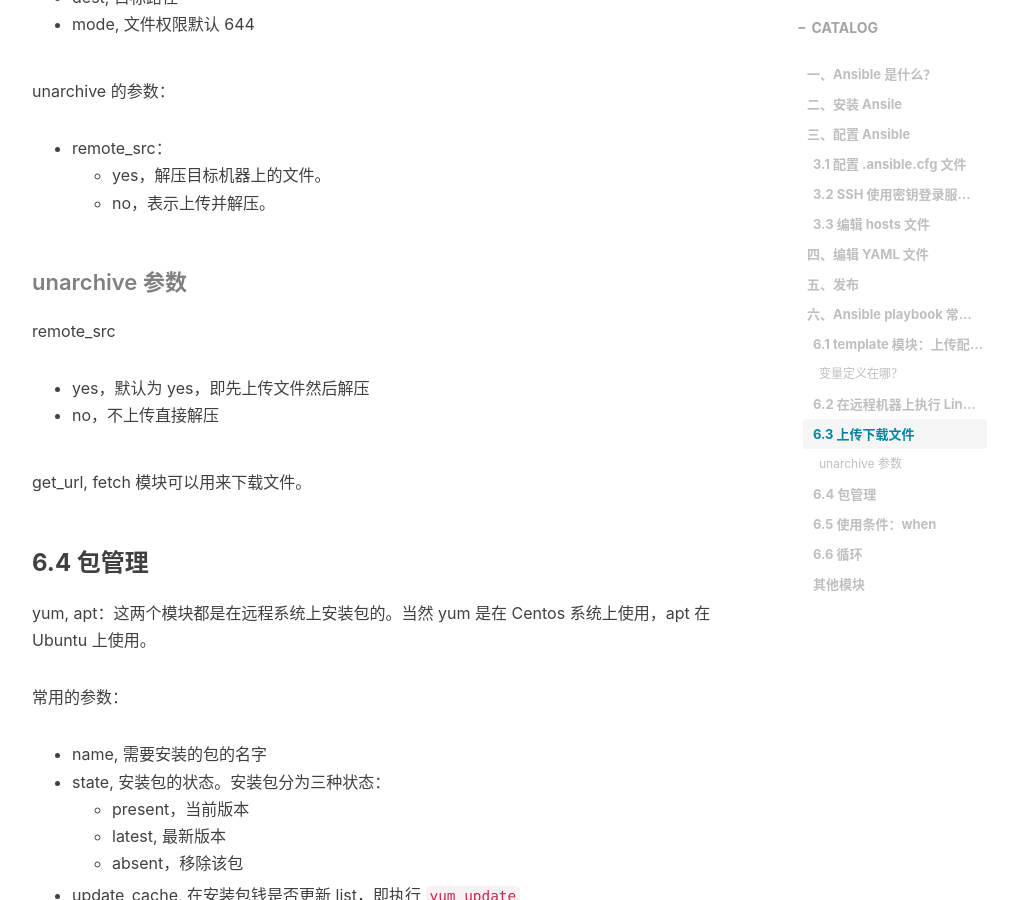
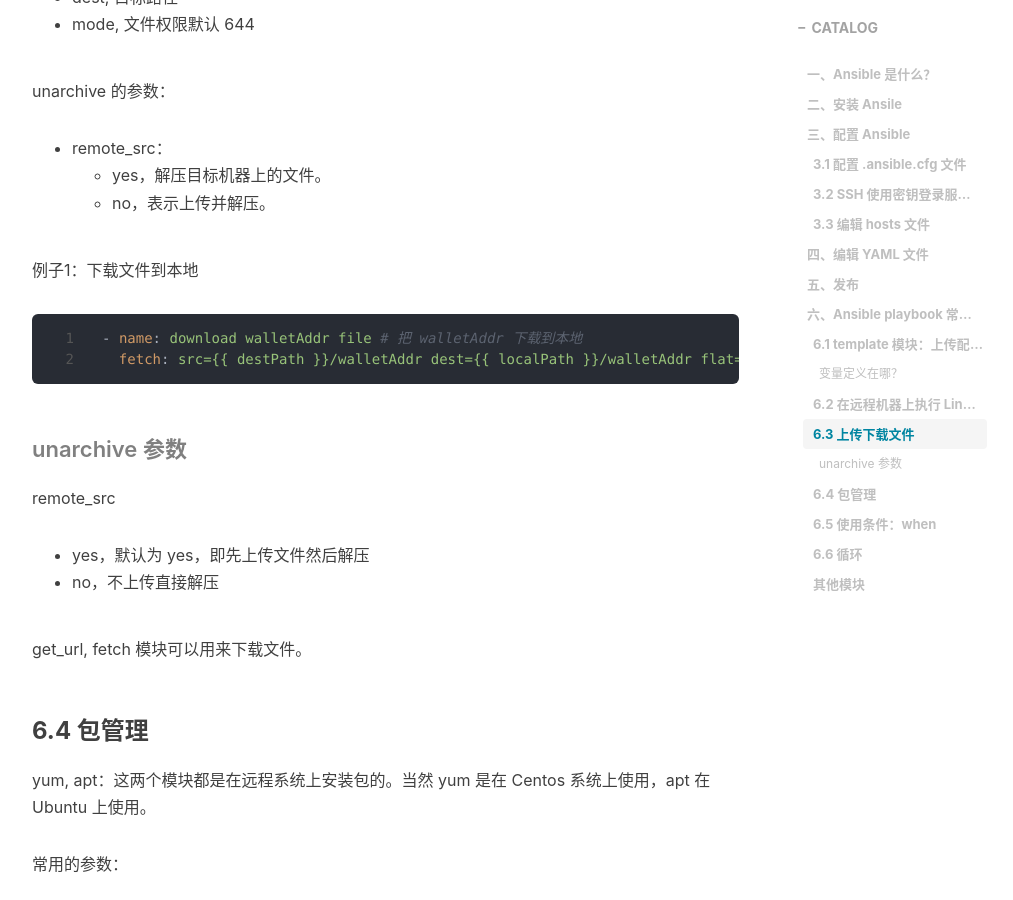
Before and after one commit to kougazhang/oom, a Jekyll site: the page built from _posts/2021-05-28-ansible.md, in a window 1280 px wide and 900 px high, scrolled down 6031 px. Shown: the whole window, without its empty margins (233-1246 px from the left). Built offline with Jekyll 4.4.1, drawn with Linux system fonts in a browser that asks for light colours; nearby versions of some CDN libraries; comment, search, counter and statistics services are not loaded.

Commit message:
update posts

````diff
--- a/_posts/2021-05-28-ansible.md
+++ b/_posts/2021-05-28-ansible.md
@@ -185,6 +185,14 @@ unarchive 的参数：
     + yes，解压目标机器上的文件。
     + no，表示上传并解压。
 
+例子1：下载文件到本地
+{% raw %}
+```yaml
+- name: download walletAddr file # 把 walletAddr 下载到本地
+  fetch: src={{ destPath }}/walletAddr dest={{ localPath }}/walletAddr flat=yes
+```
+{% endraw %}
+
 #### unarchive 参数
 remote_src
 + yes，默认为 yes，即先上传文件然后解压
````
